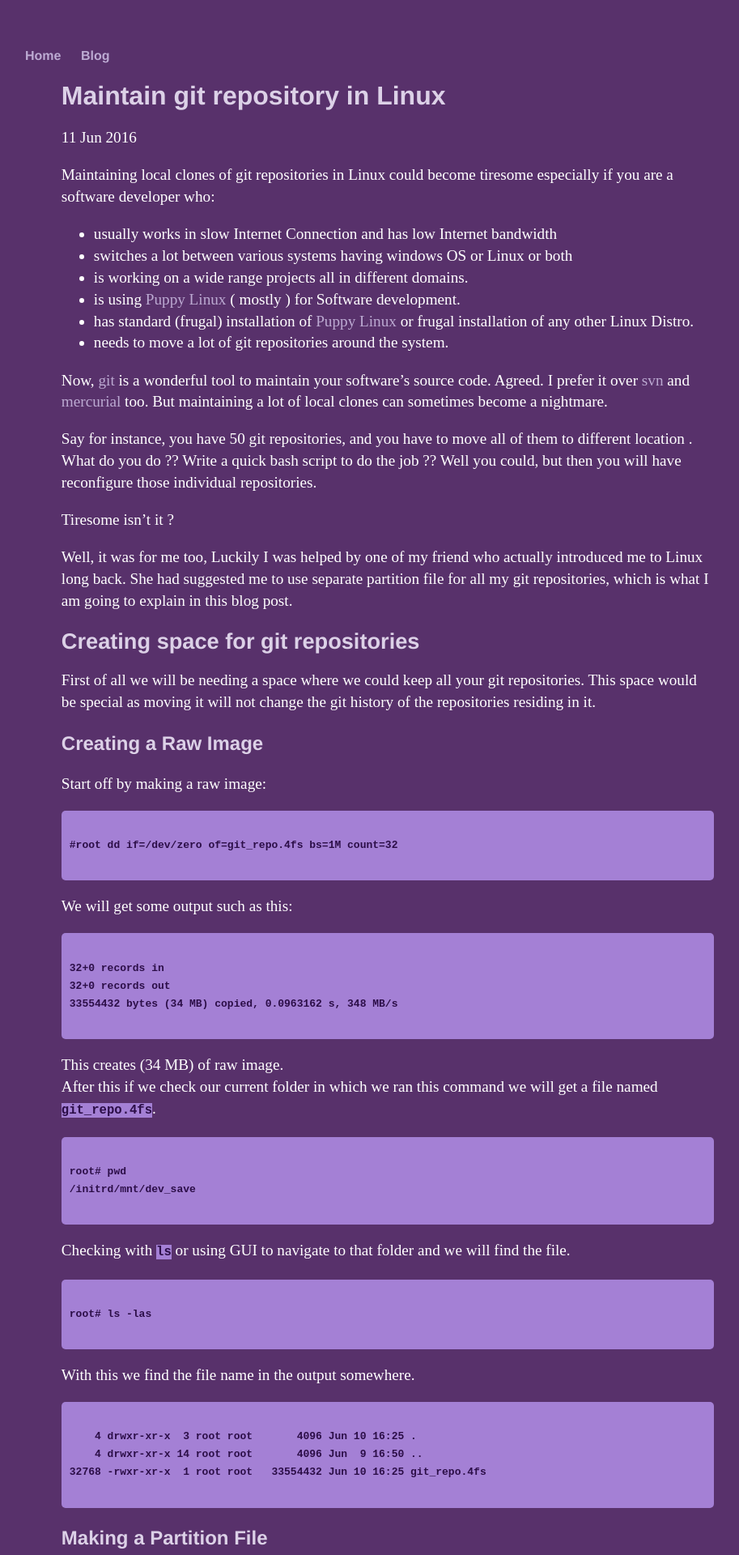
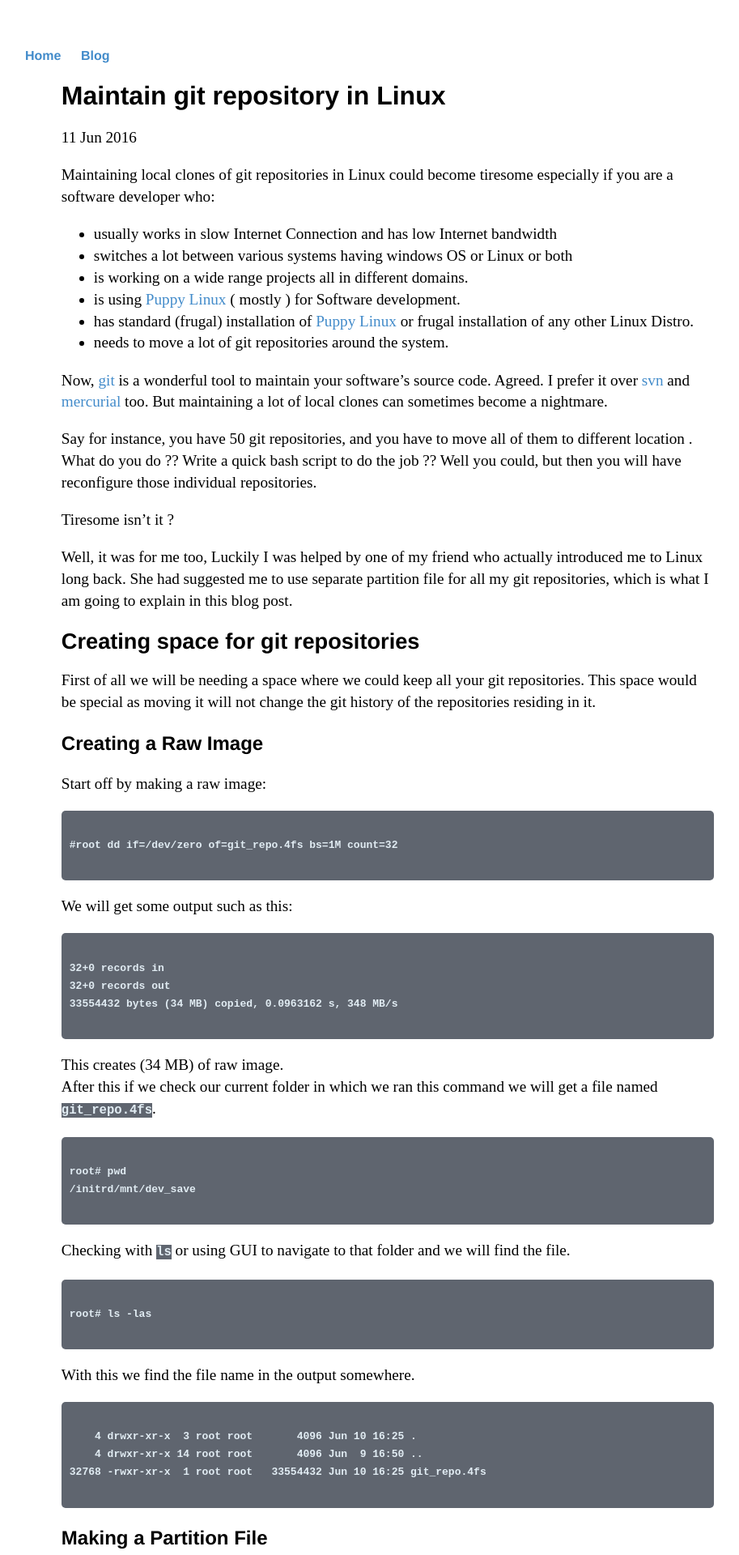
Before and after one commit to Mr-Kumar-Abhishek/Mr-Kumar-Abhishek.github.io, a Jekyll site: the page built from _posts/2016-06-11-maintain-git-repository-in-linux.md, in a window 1280 px wide. Shown: the top 1920 px of the page at 81% size, without its empty margins (161-1074 px from the left). Built offline with Jekyll 4.4.1, drawn with Linux system fonts in a browser that asks for light colours; comment, search, counter and statistics services are not loaded.

Commit message:
update background and colors

```diff
--- a/css/main.css
+++ b/css/main.css
@@ -1,6 +1,6 @@
 html {
-    background: #58316B;
-    color: #DCD1E7;
+    background: #FFF;
+    color: #000;
 }
 
 body {
@@ -23,7 +23,7 @@ nav ul li, footer ul li {
 }
 a {
     text-decoration: none;
-    color: #BCAAD2;
+    color: #428bca;
 }
 a:hover {
     text-decoration: underline;
@@ -57,7 +57,7 @@ h6 {
 p, .post ul li {
     font-size: 1.2em;
     line-height: 1.4em;
-    color: #fff;
+    color: #000;
 }
 
 .post {
@@ -83,13 +83,13 @@ pre {
     padding: 10px;
     overflow: auto;
     line-height: 1.7;
-    background-color: #A480D5;
+    background-color: #5f656f;
     border-radius: 5px;
 }
 
 code {
-    background-color: #A480D5;
-    color: #2C0E48;
+    background-color: #5f656f;
+    color: #e1ecf3;
     font-weight: bold;
 }
 
```
